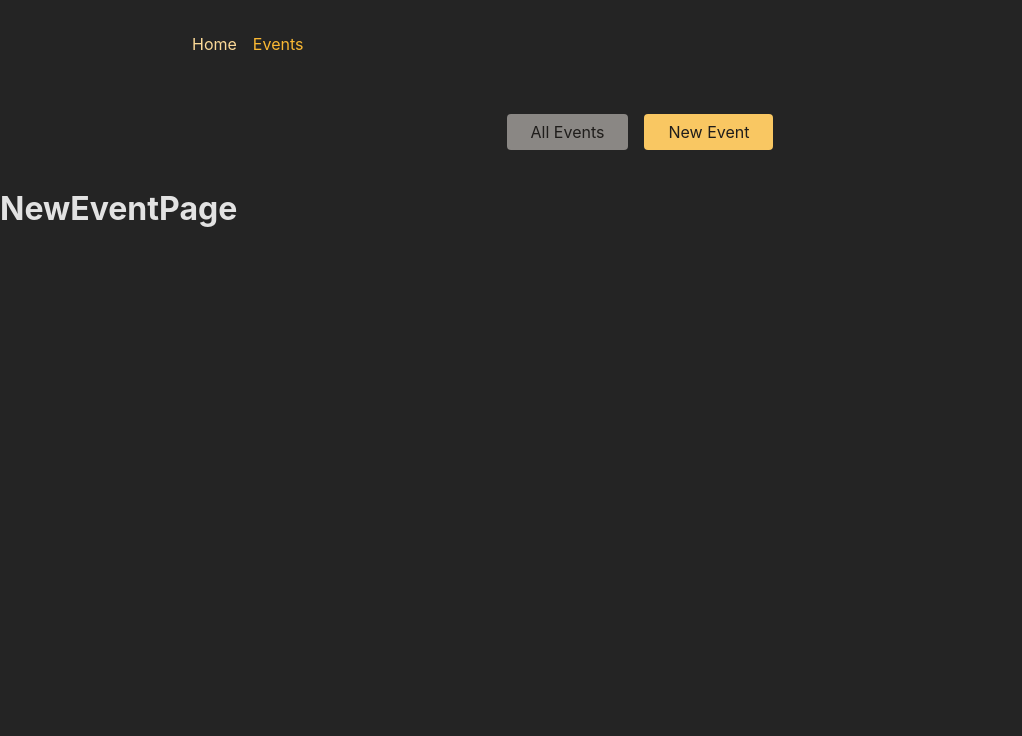
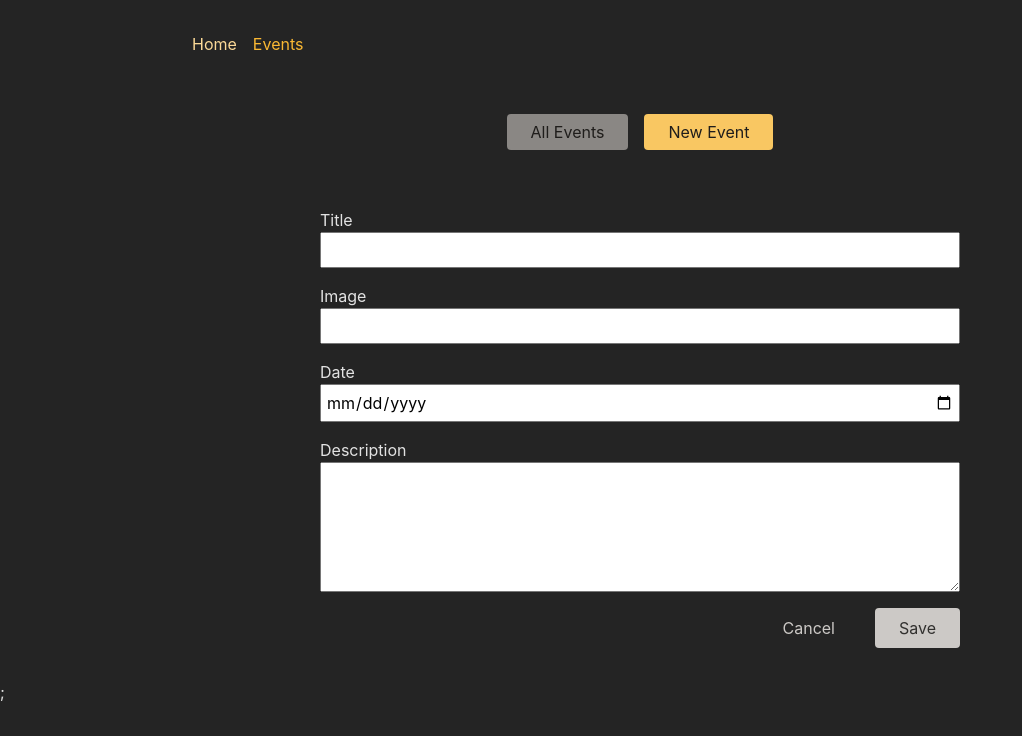
Before and after one commit to arcade15xyz/5.adv-starting-project, a React (Create React App) app in the folder frontend/: page /events/new in a window 1280 px wide. Shown: the top 736 px of the page, without its empty margins (0-1022 px from the left). Built offline with nearby package versions, Linux system fonts and the light colour scheme.

Commit message:
Planning Data submission in NewEventPage

```diff
--- a/frontend/src/pages/NewEvent.js
+++ b/frontend/src/pages/NewEvent.js
@@ -1,9 +1,15 @@
-
+import EventForm from "../components/EventForm";
 
 function NewEventPage() {
+
+  function submitHandler(event) {
+    event.preventDefault();
+
+  }
+
   return (
     <>
-      <h1>NewEventPage</h1>
+      <EventForm />;
     </>
   )
 }
```
